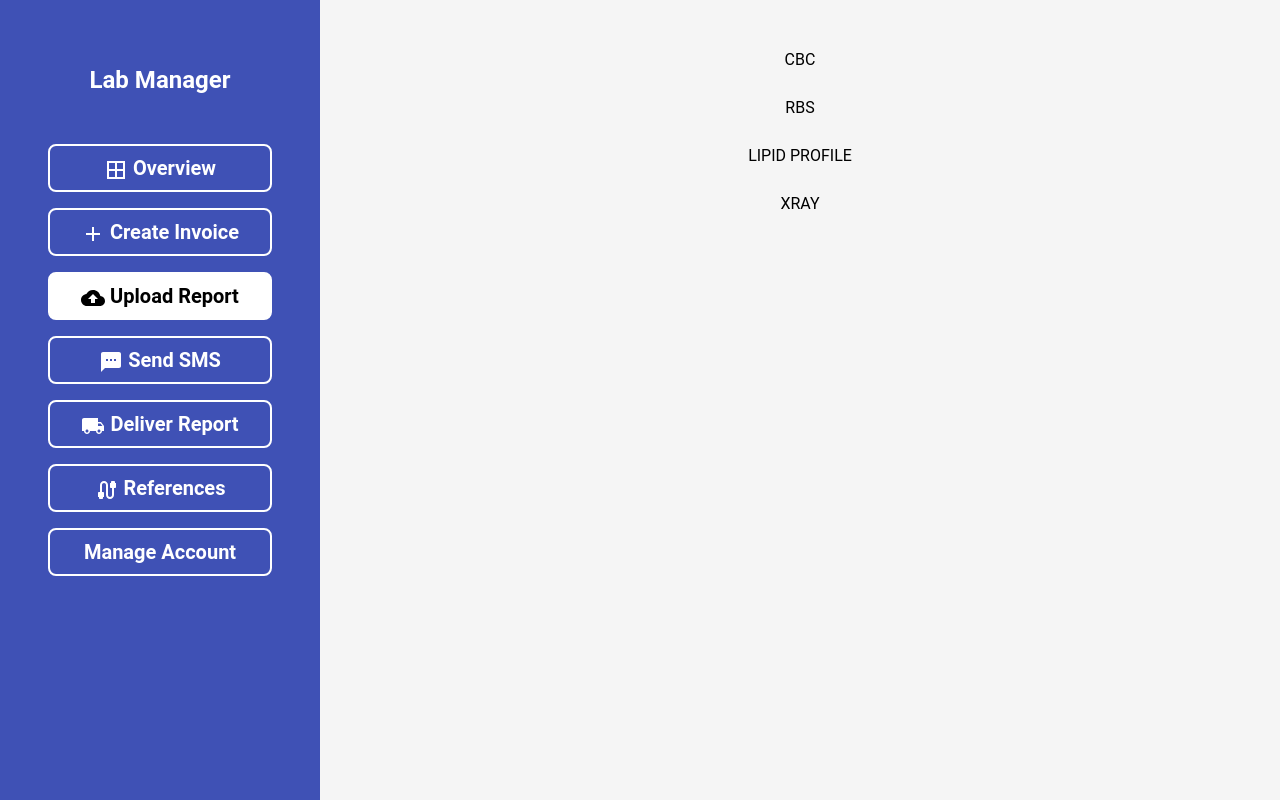
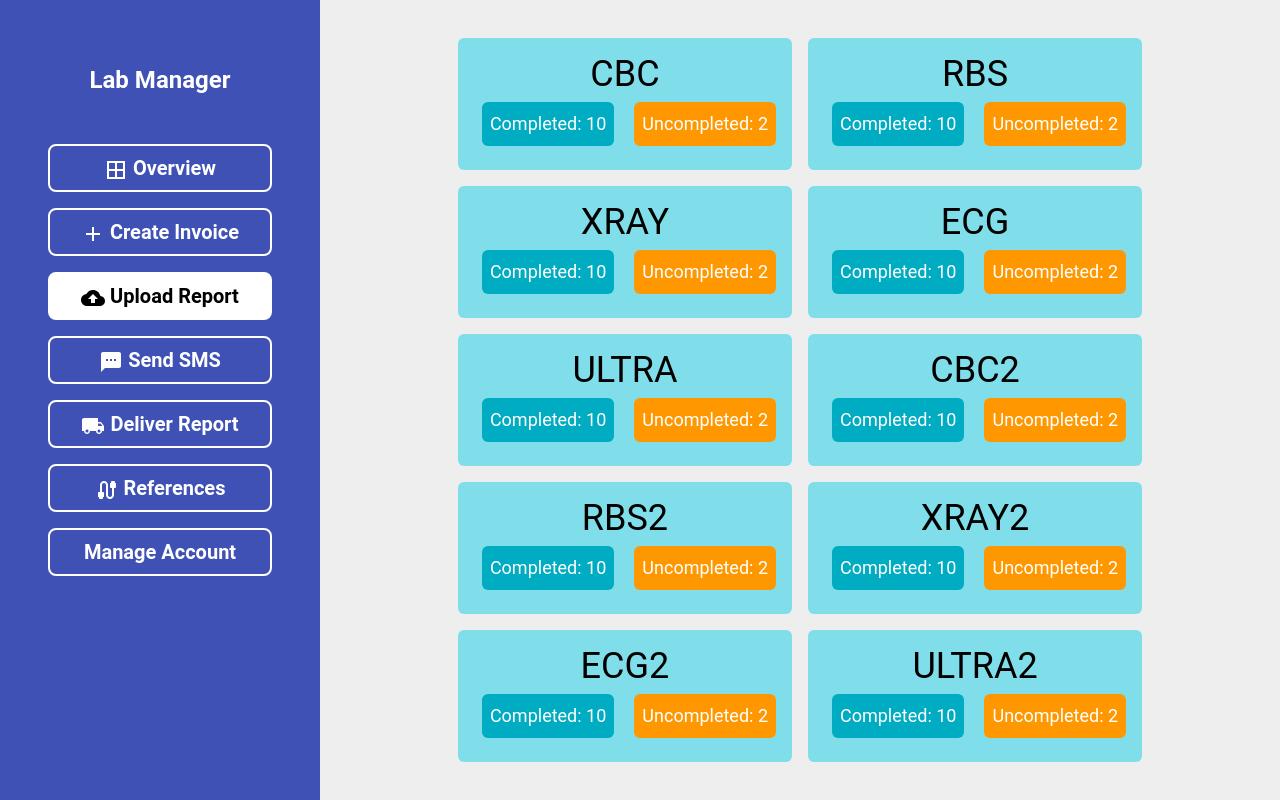
Before and after one commit to samiulfahad/pathology-management-system, a React (Vite) app: page /upload-report in a window 1280 px wide. Built offline with nearby package versions, Linux system fonts and the light colour scheme.

Commit message:
Upload report

```diff
--- a/src/App.jsx
+++ b/src/App.jsx
@@ -13,6 +13,7 @@ import Overview from "./pages/overview"
 import DeliverReport from "./pages/deliver-report"
 import References from "./pages/references"
 import SendSMS from "./pages/send-sms"
+import ReportUploadForm from "./pages/upload-report/forms"
 
 const App = () => {
   return (
@@ -23,6 +24,7 @@ const App = () => {
         <Route path="/invoice-datails" element={<InvoiceDetails />} />
         <Route path="/upload-report" element={<TestList />} />
         <Route path="/upload-report/:testName" element={<Reports />} />
+        <Route path="/upload/:testName/:id" element={<ReportUploadForm />} />
         <Route path="/create-invoice" element={<CreateInvoice />} />
         <Route path="/collect-payment" element={<CollectPayment />} />
         <Route path="/deliver-report" element={<DeliverReport />} />
--- a/src/components/Table.jsx
+++ b/src/components/Table.jsx
@@ -39,7 +39,7 @@ const Table = ({ columns, data }) => {
                           </Link> */}
                         </>
                       ) : (
-                        <Link to={`/generate/${row[0]}`} className="btn-sm !bg-blue-500 !border-blue-500">
+                        <Link to={`/upload/cbc/${row[0]}`} className="btn-sm !bg-blue-500 !border-blue-500">
                           Generate
                         </Link>
                       )}
--- a/src/pages/create-invoice/InvoiceDetails.jsx
+++ b/src/pages/create-invoice/InvoiceDetails.jsx
@@ -97,7 +97,7 @@ const InvoiceDetails = (props) => {
             <button className="bg-blue-500 text-white py-3 px-8 rounded-lg text-lg font-bold mr-4 hover:bg-blue-600  transition duration-300 ease-in-out">
               Create Invoice
             </button>
-            <button className="border-2 border-blue-500 text-blue-500 py-3 px-8 rounded-lg text-lg font-bold hover:bg-blue-100 focus:outline-none focus:ring-2 focus:ring-offset-2 focus:ring-offset-gray-100 transition duration-300 ease-in-out">
+            <button className="border-2 border-blue-500 text-blue-500 py-3 px-8 rounded-lg text-lg font-bold hover:bg-blue-100 transition duration-300 ease-in-out">
               Cancel
             </button>
           </div>
--- a/src/pages/create-invoice/index.jsx
+++ b/src/pages/create-invoice/index.jsx
@@ -34,7 +34,7 @@ const CreateInvoice = () => {
   const n = amount.netAmount
   const p = amount.paid
   useEffect(() => {
-    setAmount({ ...amount, due: amount.netAmount - amount.paid })
+    setAmount({ ...amount, due: parseFloat(amount.netAmount) - parseFloat(amount.paid) })
   }, [n, p])
 
   const handlePatientData = (e) => {
@@ -80,7 +80,7 @@ const CreateInvoice = () => {
   }
 
   const handlePay = (paid) => {
-    const paidAmount = parseFloat(paid)
+    const paidAmount = parseFloat(paid || 0)
     const due = amount.netAmount - paidAmount
     setAmount({ ...amount, paid: paidAmount, due })
   }
--- /dev/null
+++ b/src/pages/upload-report/Test.jsx
@@ -0,0 +1,17 @@
+import React from "react"
+import { Link } from "react-router-dom"
+
+const Test = ({ name, completed, uncompleted }) => {
+    const url = "/upload-report/" + name
+  return (
+    <Link to={url} className="flex flex-col p-4 rounded-md bg-cyan-200 text-4xl duration-200 hover:bg-cyan-600 hover:text-white">
+      <h1 className="text-center">{name}</h1>
+      <div className="text-lg flex space-x-3 justify-between items-center">
+        <p className="p-2 rounded-md text-white bg-cyan-600 m-2">Completed: {completed}</p>
+        <p className="p-2 rounded-md text-white bg-orange-500 m-2">Uncompleted: {uncompleted}</p>
+      </div>
+    </Link>
+  )
+}
+
+export default Test
--- a/src/pages/upload-report/TestList.jsx
+++ b/src/pages/upload-report/TestList.jsx
@@ -1,13 +1,25 @@
-import React from 'react'
-import { Link } from 'react-router-dom'
+import React from "react"
+import { Link } from "react-router-dom"
+import Test from "./Test"
 
 const TestList = () => {
-    const testList = ["cbc", "rbs", "lipid profile", "xray"]
+  const testList = [
+    { name: "CBC", completed: 10, uncompleted: 3 },
+    { name: "RBS", completed: 20, uncompleted: 5 },
+    { name: "XRAY", completed: 25, uncompleted: 5 },
+    { name: "ECG", completed: 40, uncompleted: 30 },
+    { name: "ULTRA", completed: 30, uncompleted: 23 },
+    { name: "CBC2", completed: 10, uncompleted: 3 },
+    { name: "RBS2", completed: 20, uncompleted: 5 },
+    { name: "XRAY2", completed: 25, uncompleted: 5 },
+    { name: "ECG2", completed: 40, uncompleted: 30 },
+    { name: "ULTRA2", completed: 30, uncompleted: 23 }
+  ]
   return (
-    <div className='flexCol'>
-        {testList.map(test=> (
-            <Link to={`/upload-report/${test}`} key={test} > {test.toUpperCase()} </Link>
-        ))}
+    <div className="flex flex-wrap gap-4 justify-center items-center w-full h-screen content-center bg-gray-200">
+      {testList.map((item) => (
+        <Test key={item.name} name={item.name} completed={10} uncompleted={2} />
+      ))}
     </div>
   )
 }
--- /dev/null
+++ b/src/pages/upload-report/forms/CBC.jsx
@@ -0,0 +1,20 @@
+import { Input } from "@material-tailwind/react"
+import React from "react"
+
+const CBC = () => {
+  return (
+    <section>
+      <h2 className="w-full text-center py-4 text-2xl font-bold">CBC Report</h2>
+      <form className="flex flex-col justify-center items-center space-y-4 p-8 w-80 mx-auto bg-gray-300 ">
+        <Input size="lg" label="White Blood Cell" />
+        <Input label="Neutrophil" />
+        <Input label="Lymphosite" />
+        <Input label="Monocyte" />
+        <Input label="Basophil" />
+        <button className="btn">Upload</button>
+      </form>
+    </section>
+  )
+}
+
+export default CBC
--- /dev/null
+++ b/src/pages/upload-report/forms/LipidProfile.jsx
@@ -0,0 +1,20 @@
+import { Input } from "@material-tailwind/react"
+import React from "react"
+
+const LipidProfile = () => {
+  return (
+    <section>
+      <h2 className="w-full text-center py-4 text-2xl font-bold">Lipid Profile Report</h2>
+      <form className="flex flex-col justify-center items-center space-y-4 p-8 w-80 mx-auto bg-gray-300 ">
+        <Input label="White Blood Cell" />
+        <Input label="Neutrophil" />
+        <Input label="Lymphosite" />
+        <Input label="Monocyte" />
+        <Input label="Basophil" />
+        <button className="btn">Upload</button>
+      </form>
+    </section>
+  )
+}
+
+export default LipidProfile
--- /dev/null
+++ b/src/pages/upload-report/forms/RBS.jsx
@@ -0,0 +1,20 @@
+import { Input } from "@material-tailwind/react"
+import React from "react"
+
+const RBS = () => {
+  return (
+    <section>
+      <h2 className="w-full text-center py-4 text-2xl font-bold">RBC Report</h2>
+      <form className="flex flex-col justify-center items-center space-y-4 p-8 w-80 mx-auto bg-gray-300 ">
+        <Input label="White Blood Cell" />
+        <Input label="Neutrophil" />
+        <Input label="Lymphosite" />
+        <Input label="Monocyte" />
+        <Input label="Basophil" />
+        <button className="btn">Upload</button>
+      </form>
+    </section>
+  )
+}
+
+export default RBS
--- /dev/null
+++ b/src/pages/upload-report/forms/index.jsx
@@ -0,0 +1,16 @@
+import React from "react"
+import CBC from "./CBC"
+import RBS from "./RBS"
+import { useParams } from "react-router-dom"
+const index = () => {
+  const {testName, id} = useParams()
+  console.log(testName, id);
+  return (
+    <section className="w-2/3 mx-auto">
+      {testName === "cbc" ? <CBC/> : null}
+      {testName === "rbs" ? <RBS/> : null}
+    </section>
+  )
+}
+
+export default index
--- a/src/pages/upload-report/index.jsx
+++ b/src/pages/upload-report/index.jsx
@@ -6,8 +6,8 @@ import Table from "../../components/Table"
 const Reports = () => {
   const { testName } = useParams()
   const navigate = useNavigate()
-  const testList = ["cbc", "rbs", "lipid profile", "xray"]
-  const isValidTest = testList.includes(testName.toLowerCase())
+  const testList = ["CBC", "CBC2", "RBS", "XRAY", "ECG", "ULTRA", "RBS2", "XRAY2", "ECG2", "ULTRA2"]
+  const isValidTest = testList.includes(testName)
 
   useEffect(() => {
     if (!isValidTest) {
@@ -20,7 +20,7 @@ const Reports = () => {
     ["018276td45", "Samiul Fahad", false],
     ["018276td45", "Ratul", false],
     ["018276td45", "Sharukh", true],
-    ["018276td45", "Mithun", true],
+    ["018276td45", "Mithunnn", true],
   ]
 
   return (
@@ -28,6 +28,7 @@ const Reports = () => {
       <div className="flex flex-col justify-between items-center w-full md:w-4/5 mx-auto mt-10 gap-4">
         <div className="text-xl font-bold mx-auto text-center"> Manage All {testName.toUpperCase()} Reports</div>
         <div className="w-full md:w-4/5">
+
           <Table columns={columns} data={data} />
         </div>
       </div>
```
